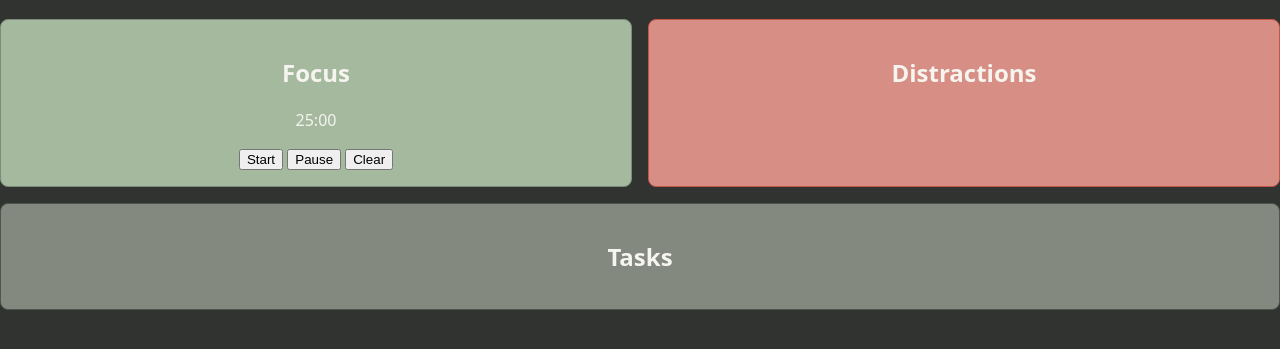
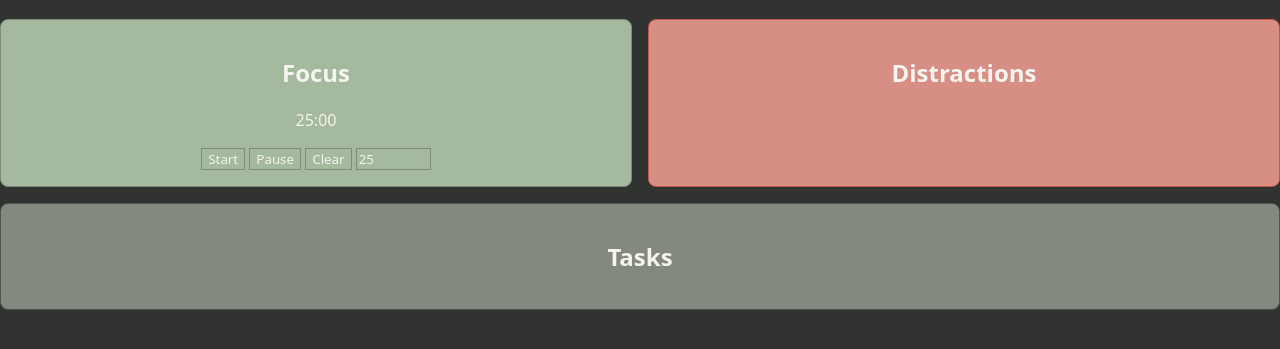
Before and after one commit to PokeGlitched/split-focus, a website built with Vite: page index.html in a window 1280 px wide. Shown: the part 67-416 px from the top of the page. Built offline with nearby package versions, Linux system fonts and the light colour scheme.

Commit message:
fixed up ui in focus and added custom time input to timer

```diff
--- a/src/main.js
+++ b/src/main.js
@@ -1,6 +1,4 @@
 import './style.css'
-let timeLeft = 25*60
-
 
 document.querySelector("#app").innerHTML = `
 <main>
@@ -13,6 +11,7 @@ document.querySelector("#app").innerHTML = `
                     <button id="startTimer"> Start </button>
                     <button id="pauseTimer"> Pause </button>
                     <button id="clearTimer"> Clear </button>
+                    <input id="timeWanted" type="number" value=25 min=1 max=60></input>
                </section>
 
                <section id="distractions">
@@ -22,10 +21,18 @@ document.querySelector("#app").innerHTML = `
                <section id="tasks">
                     <h2> Tasks </h2>
                </section>
-</main>
-`
+</main>`
+
+const timerDisplay = document.querySelector("#timerDisplay")
 let intervalID
-const timerDisplay = document.querySelector("#timerDisplay")
+let time = document.querySelector("#timeWanted")
+let timeLeft = Number(time.value)*60
+time.addEventListener("input", () => {
+     if (!intervalID) {
+          timeLeft = Number(time.value)*60
+          timerDisplay.textContent = `${Math.floor(timeLeft / 60)}:${String((timeLeft % 60)).padStart(2, "0")}`
+     }
+})
 
 
 function startTimer() {
@@ -38,6 +45,7 @@ function startTimer() {
                timerDisplay.textContent = `${Math.floor(timeLeft / 60)}:${String((timeLeft % 60)).padStart(2, "0")}`
           } else {
                timerDisplay.textContent = `${Math.floor(timeLeft / 60)}:${String((timeLeft % 60)).padStart(2, "0")}`
+               intervalID = undefined
                clearInterval(intervalID)
           }
      }, 1000)
@@ -54,7 +62,7 @@ function pauseTimer() {
 function clearTimer() {
      clearInterval(intervalID)
      intervalID = undefined
-     timeLeft = 25*60
+     timeLeft = Number(time.value)*60
      timerDisplay.textContent = `${Math.floor(timeLeft / 60)}:${String((timeLeft % 60)).padStart(2, "0")}`
 }
 
--- a/src/style.css
+++ b/src/style.css
@@ -46,6 +46,22 @@ h1 {
     background-color: #a4b99d;
   }
 
+#dashboard #focus button {
+    border: 1px solid #7E8A7B;
+    background-color: #a4b99d;
+    font-family: var(--sans);
+    color: var(--text);
+    font-weight: 250;
+  }
+
+#dashboard #focus input {
+    border: 1px solid #7E8A7B;
+    background-color: #a4b99d;
+    font-family: var(--sans);
+    color: var(--text);
+    font-weight: 250;
+  }
+
 #dashboard #distractions {
     border: 1px solid #C25647;
     background-color: #d68e85;
```
